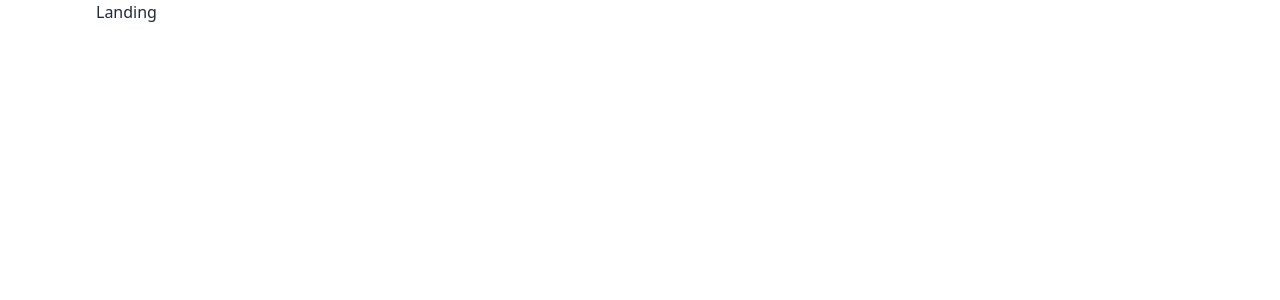
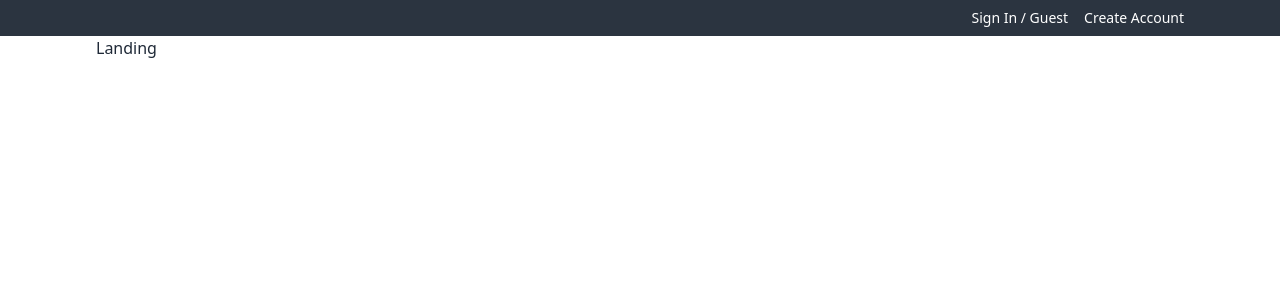
Before and after one commit to Victor-olabisi/ComfyStore-, a React (Vite) app: page / in a window 1280 px wide. Shown: the top 300 px of the page. Built offline with nearby package versions, Linux system fonts and the light colour scheme.

Commit message:
added header ui

```diff
--- /dev/null
+++ b/src/component/Header.jsx
@@ -0,0 +1,19 @@
+import { Link } from "react-router-dom";
+
+const Header = () => {
+  return (
+    <header className="  text-neutral-content  bg-neutral p-2">
+      <div className="align-element flex justify-center md:justify-end ">
+        <div className=" flex gap-x-4 items-center">
+          <Link to={"/login"} className=" text-white text-xs capitalize sm:text-sm ">
+            sign in / guest
+          </Link>
+          <Link to={"/register"} className=" text-white text-xs capitalize sm:text-sm ">
+            create account
+          </Link>
+        </div>
+      </div>
+    </header>
+  );
+};
+export default Header;
--- a/src/pages/HomeLayout.jsx
+++ b/src/pages/HomeLayout.jsx
@@ -1,8 +1,11 @@
 import { Outlet } from "react-router-dom";
+import Header from "../component/Header";
 
 const HomeLayout = () => {
   return (
     <>
+      <Header />
+
       <section className="align-element">
         {" "}
         <Outlet />
```
